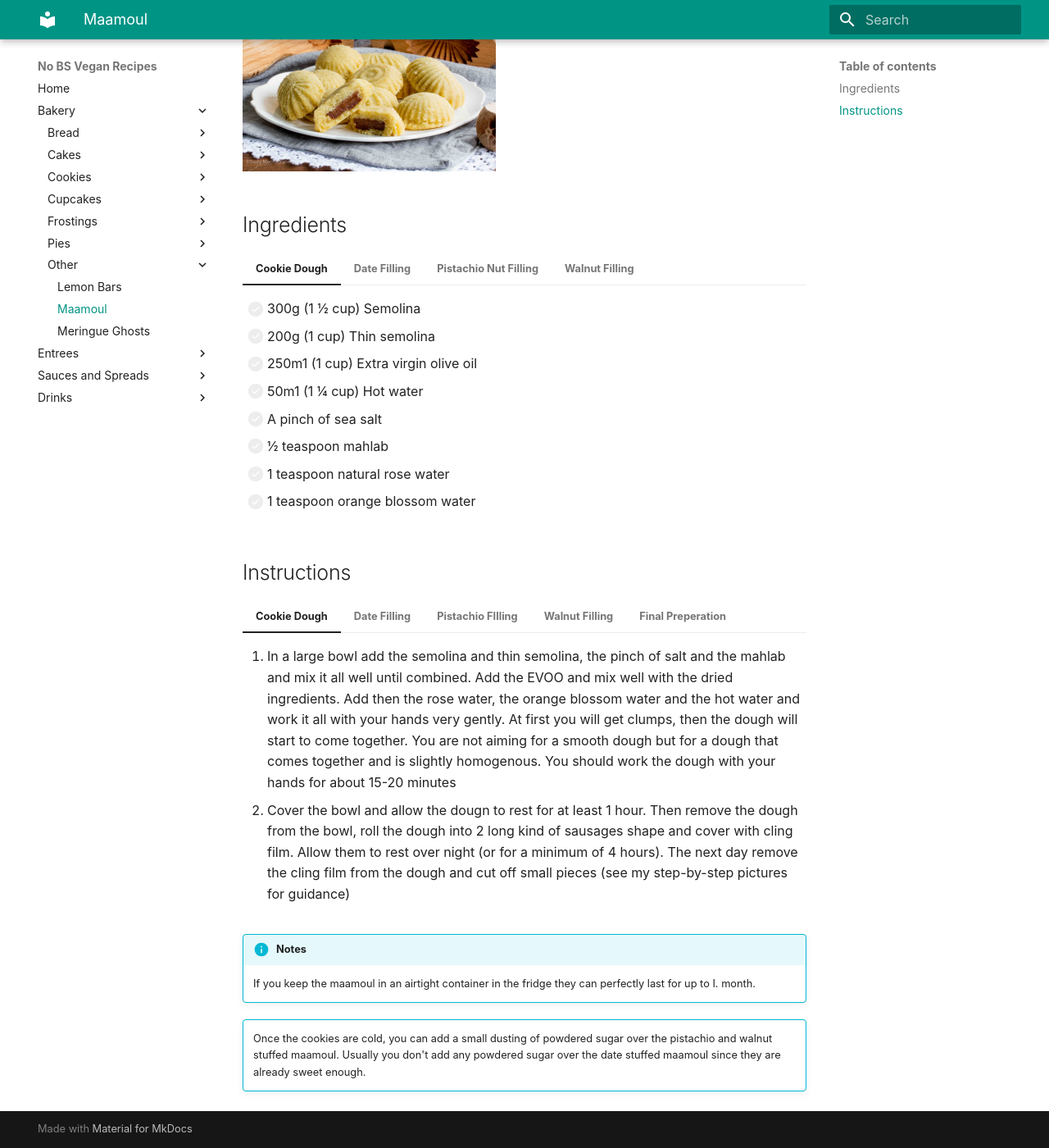
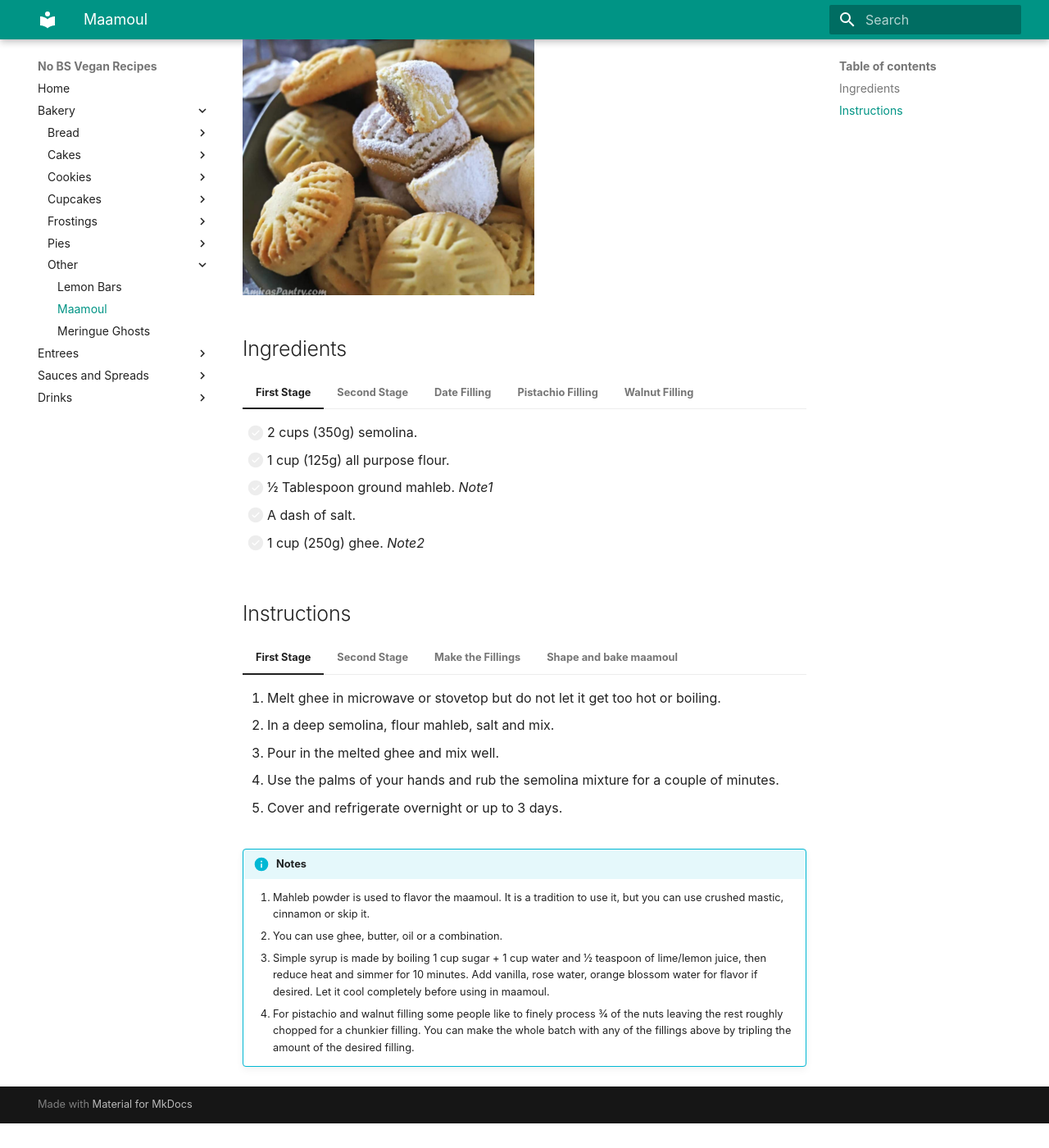
Before and after one commit to rocinante333/recipes.nobsvegan.xyz, an MkDocs documentation site: the page built from docs/maamoul.md, in a window 1280 px wide and 1400 px high, scrolled down 233 px. Shown: the whole window at 82% size. Built offline with MkDocs 1.6.1 and Material for MkDocs 9.7.7, drawn with Linux system fonts in a browser that asks for light colours; after the commit the page ends 1603 px from its top, so only the background shows below that; some of the changed text lies outside the part shown.

Commit message:
changed maamoul recipe

```diff
--- a/docs/maamoul.md
+++ b/docs/maamoul.md
@@ -1,53 +1,66 @@
 # Maamoul
 
-!!! tip "Source: [Margarita @ Tasty Mediterraneo](https://www.tastymediterraneo.com/vegan-maamoul/)"
+!!! tip "Source: [Amira's Pantry](https://amiraspantry.com/maamoul/)"
 
 ![Maamoul](pictures/maamoul.png)
 
 ## Ingredients
 
-=== "Cookie Dough"
-    - [ ] 300g (1 1/2 cup) Semolina
-    - [ ] 200g (1 cup) Thin semolina
-    - [ ] 250m1 (1 cup) Extra virgin olive oil
-    - [ ] 50m1 (1 1/4 cup) Hot water
-    - [ ] A pinch of sea salt
-    - [ ] 1/2 teaspoon mahlab
-    - [ ] 1 teaspoon natural rose water
-    - [ ] 1 teaspoon orange blossom water
+=== "First Stage"
+    - [ ] 2 cups (350g) semolina.
+    - [ ] 1 cup (125g) all purpose flour.
+    - [ ] 1/2 Tablespoon ground mahleb. *Note1*
+    - [ ] A dash of salt.
+    - [ ] 1 cup (250g) ghee. *Note2*
+=== "Second Stage"
+    - [ ] 1 Tablespoon dry milk.
+    - [ ] 1/4 teaspoon active dry yeast.
+    - [ ] 3 Tablespoon simple syrup. Note3
+    - [ ] 1/4-1/3 cup warm milk.
 === "Date Filling"
-    - [ ] 150g (1 cup) Unpitted dates
-    - [ ] A pinch of freshly ground nutmeg
-    - [ ] 1 teaspoon water
-=== "Pistachio Nut Filling"
-    - [ ] 100g (1 cup) Unshelled pistachios
-    - [ ] 1 teaspoon muscovado sugar
-    - [ ] 1/2 teaspoon orange blossom water
+    - [ ] 1 cup (150g) dates.
+    - [ ] 1 teaspoon ghee.
+    - [ ] 1 Tablespoons cinnamon or rose water or orange blossom water.
+    - [ ] 1 Tablespoon roasted sesame seeds.
+=== "Pistachio Filling"
+    - [ ] 1 1/4 cup (150g) pistachios.
+    - [ ] 1/2 Tablespoon powder sugar.
+    - [ ] 2 Tablespoons simple syrup.
+    - [ ] 1/2 teaspoon ghee.
 === "Walnut Filling"
-    - [ ] 100g (1 cup) Unshelled walnuts
-    - [ ] 1 teaspoon unrefined muscovado sugar
-    - [ ] 1/2 teaspoon orange blossom water
+    - [ ] 1 1/2 cup (150g) walnuts.
+    - [ ] 1/2 Tablespoon powder sugar.
+    - [ ] 1/2 teaspoon cinnamon.
+    - [ ] 2 Tablespoons simple syrup.
+    - [ ] 1/2 teaspoon ghee.
 
 ## Instructions
 
-=== "Cookie Dough"
-    1. In a large bowl add the semolina and thin semolina, the pinch of salt and the mahlab and mix it all well until combined. Add the EVOO and mix well with the dried ingredients. Add then the rose water, the orange blossom water and the hot water and work it all with your hands very gently. At first you will get clumps, then the dough will start to come together. You are not aiming for a smooth dough but for a dough that comes together and is slightly homogenous. You should work the dough with your hands for about 15-20 minutes
-    2. Cover the bowl and allow the dougn to rest for at least 1 hour. Then remove the dough from the bowl, roll the dough into 2 long kind of sausages shape and cover with cling film. Allow them to rest over night (or for a minimum of 4 hours). The next day remove the cling film from the dough and cut off small pieces (see my step-by-step pictures for guidance)
-=== "Date Filling"
-    1. Cut the unpitted dates into very small pieces and add them into a bowl. Add the pinch of freshly ground nutmeg and a teaspoon water and with the help of a blender, mix it all until you obtain a paste
-    2. Roll the date paste with your hands into small walnut size balls
-=== "Pistachio FIlling"
-    1. Mix the pistachios, sugar and orange blossom water
-=== "Walnut Filling"
-    1.  Mix the walnuts, sugar and orange blossom water
-=== "Final Preperation"
-    1. Cut off small pieces of the dough. Do not worry if it crumbles a bit between your fingers, to avoid that my tip is to have your hands wet with water every time you are making a cookie. Flatten each piece of dough with your hands, form a hollow (see my step by step pictures for guidance) and stuff in the middle of it the filling of your choice. Then close carefully until you have a filled dough ball. Repeat the process with the rest of the dough
-    2. If you have the maamoul molds press each of the filled dough balls inside them (the molds should be previously lightly greased with EVOO to avoid the cookie to stick to it), push the dough a bit inside the mold to make sure it gets the shape and then tap the tip of the mold against your working surface with a firm quick movement. To avoid them to crumble, when I release them from the mold I do it directly over ovenproof paper that I have previously added to my working surface. Like this I avoid having to touch them when putting them on the baking tray, and thus there is less risk of them to crumble
-    3. If you do not have the maamoul molds do not worry, you can bake them without shaping them. Just make the stuffed cookies into balls and flatten them slightly. Their shape won't change their taste! And if you want you can decorate them a bit with the help of a fork
-    4. Preheat the oven to 175 degrees C (350 degrees F). Bake in the middle of the preheated oven for 10-12 minutes. Remove from the oven and allow them to cool on a cooling rack
+=== "First Stage"
+    1. Melt ghee in microwave or stovetop but do not let it get too hot or boiling.
+    2. In a deep semolina, flour mahleb, salt and mix.
+    3. Pour in the melted ghee and mix well.
+    4. Use the palms of your hands and rub the semolina mixture for a couple of minutes.
+    5. Cover and refrigerate overnight or up to 3 days.
+=== "Second Stage"
+    1. Take the dough out of the fridge and allow it to come to room temperature to soften as it might harden in the refrigerator.
+    2. Add dry milk, yeast and mix well.
+    3. Mix in the syrup then add the milk little by little until you feel the dough is soft and rolls nicely into a ball.
+    4. Cover and let it rest for 1 hour.
+    5. Divide the dough into 24 balls.
+    6. Preheat oven to 350F
+=== "Make the Fillings"
+    1. In your food processor combine the ingredients of each filling and process to desired texture. Note4
+    2. Divide the filling(s) into 24 balls.
+=== "Shape and bake maamoul"
+    1. With your thumb make a dent in each dough and fill with any of the stuffing suggested.
+    2. Close and roll into a ball. Press into a maamoul mold or flatten a bit and make some marks with a fork in a decorative way.
+    3. Bake on the middle rack for 10. Minutes then move up for another 7-10 minutes until top is lightly golden.
+    4. Let it cool down on the baking sheet for 3-4 minutes then transfer to a wire rack to cool completely.
+    5. Dust with powdered sugar and serve.
 
 !!! info "Notes"
-    If you keep the maamoul in an airtight container in the fridge they can perfectly last for up to I. month.
-
-!!! info ""
-    Once the cookies are cold, you can add a small dusting of powdered sugar over the pistachio and walnut stuffed maamoul. Usually you don't add any powdered sugar over the date stuffed maamoul since they are already sweet enough.
+    1. Mahleb powder is used to flavor the maamoul. It is a tradition to use it, but you can use crushed mastic, cinnamon or skip it.
+    2. You can use ghee, butter, oil or a combination.
+    3. Simple syrup is made by boiling 1 cup sugar + 1 cup water and 1/2 teaspoon of lime/lemon juice, then reduce heat and simmer for 10 minutes. Add vanilla, rose water, orange blossom water for flavor if desired. Let it cool completely before using in maamoul.
+    4. For pistachio and walnut filling some people like to finely process 3/4 of the nuts leaving the rest roughly chopped for a chunkier filling. You can make the whole batch with any of the fillings above by tripling the amount of the desired filling.
--- a/docs/sugar-cookies.md
+++ /dev/null
@@ -1,38 +0,0 @@
-# Sugar Cookies
-
-Source: [noracooks.com](https://www.noracooks.com/vegan-sugar-cookies/)
-
-## Ingredients
-
-=== "Sugar Cookies"
-    - [ ] 3/4 Cup Vegan Butter, slightly softened
-    - [ ] 3/4 Cup Sugar, granualted
-    - [ ] 1 Tbs Cornstarch
-    - [ ] 1 tsp Vanilla Extract
-    - [ ] 1/4 tsp Almond Extract (optional, but so good)
-    - [ ] 2-2 1/4 Cups Flour, divided (correctly measured)
-    - [ ] 1/2 tsp Baking Powder
-    - [ ] 1/2 tsp Salt
-=== "Icing"
-    - [ ] 1/2 Cups Powdered Sugar
-    - [ ] 1/2 tsp Vanilla Extract
-    - [ ] 1/4 tsp Almond Extract (optional)
-    - [ ] 1 Tbs Corn Syrup (can omit, but it makes the icing very shiny)
-    - [ ] 1-2 Tbs Almond Milk, unsweetened
-
-
-
-## Instructions
-
-=== "Sugar Cookies"
-    1. In a large bowl either using a handheld or stand mixer fitted with the paddle attachment, beat the vegan butter for about 1 minute until creamy and smooth. Add the sugar and beat on high speed for 2-3 minutes until fluffy and light.
-    2. Now add in the almond milk, cornstarch, vanilla and almond extract (if using). Beat on high until it is all fully combined, about 1 minute. Scrape the sides of the bowl as needed.
-    3. Add 1 cup of the flour to the wet mixture. Sprinkle the baking powder and salt on top of the flour. Mix on low speed, until just combined. Now add 1 more cup of the flour and continue to mix on low until just combined; don't over mix. The dough should feel similar to play dough when you work it in your hands, but it will look crumbly in the bowl. If it seems too wet for rolling, add another 1/4 cup of flour. You want the dough to be thick, but not dry.  **I always use the full 2 1/4 cups of flour**. If the dough is too wet, your cookies will spread.
-    4. Using a spatula, scoop all of the dough out of the bowl; use your hands if needed to push it all together. Divide the dough in half and roll into two balls.
-    5. On a flat surface, add a sheet of parchment paper. Sprinkle a little flour on it, then add half the dough. Sprinkle a little flour on top of the dough, and roll it out to about 1/4 inch thickness. Place a sheet of parchment paper on top. Repeat for the second ball of dough, and then stack them with parchment paper. Chill in the refrigerator for at least 1 hour or overnight.
-    6. Once the dough has been chilled, set it on the counter for 10 minutes while the oven is preheating to 350 degrees F. Line two baking sheets with parchment paper. Cut into desired shapes using a cookie cutter and place them on the prepared baking sheets. Continue re-rolling the dough until it is all used.
-    7. Bake for 8-10 minutes, in the middle rack of the oven, until very lightly colored on top and around the edges. They will appear underdone, but they will firm up considerably as they cool. Let them cool for 5 minutes, and then transfer to a wire rack to let cool completely before icing.
-=== "Easy Icing"
-    1. Whisk all icing ingredients in a bowl. If it seems too thick, add a little more almond milk. It should be smooth, glossy and not runny. If too runny, add more powdered sugar. You can dip the cookies in the icing, or use brushes, spoons or a squeeze bottle. See this [helpful video](https://www.youtube.com/watch?v=UsN5FoULFRY) on how to decorate sugar cookies with icing.
-    2. If you want really pretty cookies, first make the icing thicker, by using only 1 tablespoon of almond milk. Using a decorating tip, outline the cookies with the thicker icing. Then add a little more milk to thin it and flood the inside with icing. This way the icing doesn't spill over the cookie edges.
-    3. Decorate with sprinkles as desired. The icing will take several hours to harden completely. The cookies will stay soft for about 5 days at room temperature.
```
Also changed, not shown: docs/pumpkin-pie.md (deleted, +0 -26 lines), docs/pictures/maamoul.png.
